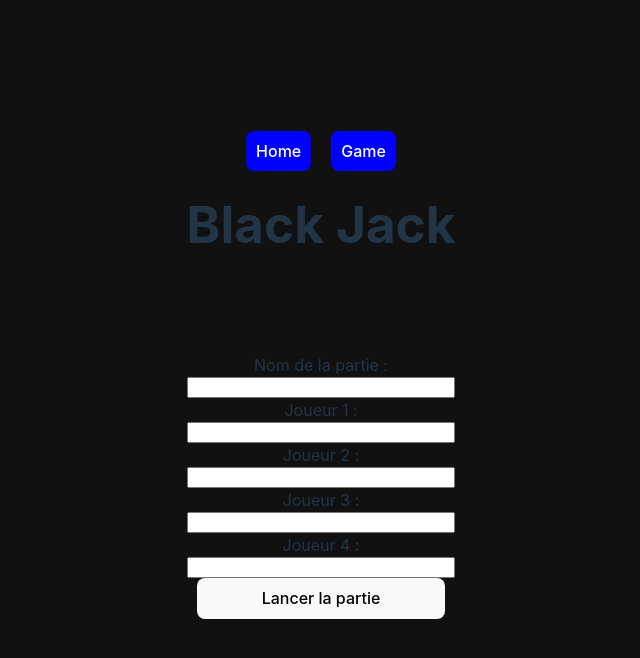
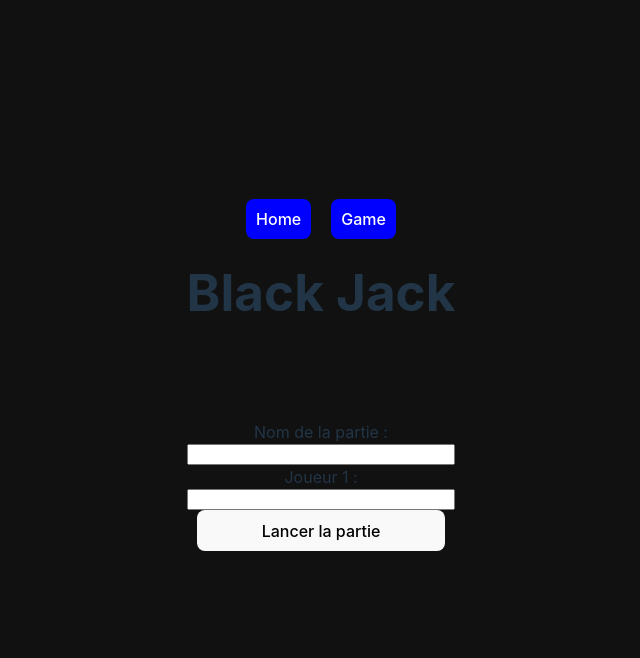
Before and after one commit to Kant1-18/BlackJack-Final, a React (Vite) app in the folder Frontend/: page / in a window 1280 px wide. Shown: the top 658 px of the page, without its empty margins (319-959 px from the left). Built offline with nearby package versions, Linux system fonts and the light colour scheme.

Commit message:
gestion du nombre illimité de joueurs

```diff
--- a/Frontend/package.json
+++ b/Frontend/package.json
@@ -12,7 +12,8 @@
   "dependencies": {
     "react": "^18.3.1",
     "react-dom": "^18.3.1",
-    "react-router-dom": "^6.27.0"
+    "react-router-dom": "^6.27.0",
+    "router": "^1.3.8"
   },
   "devDependencies": {
     "@eslint/js": "^9.13.0",
--- a/Frontend/src/pages/Home.jsx
+++ b/Frontend/src/pages/Home.jsx
@@ -3,17 +3,25 @@ import useCreateGame from "../hooks/useCreateGame";
 
 function App() {
   const [inputValue, setInputValue] = useState('');
-  const [player1, setPlayer1] = useState('');
-  const [player2, setPlayer2] = useState('');
-  const [player3, setPlayer3] = useState('');
-  const [player4, setPlayer4] = useState('');
+  const [players, setPlayers] = useState(['']); // Initialiser avec un champ vide pour le premier joueur
 
   const { createGame } = useCreateGame();
 
+  const handlePlayerChange = (index, value) => {
+    const newPlayers = [...players];
+    newPlayers[index] = value;
+    setPlayers(newPlayers);
+
+    // Ajouter un nouveau champ d'entrée si le dernier champ est rempli
+    if (index === players.length - 1 && value !== '') {
+      setPlayers([...newPlayers, '']);
+    }
+  };
+
   const handleCreateGame = () => {
-    createGame(inputValue, [player1, player2, player3, player4]);
-    console.log(createGame)
-
+    // Filtrer les joueurs vides et envoyer la liste au backend
+    const filteredPlayers = players.filter((player) => player !== '');
+    createGame(inputValue, filteredPlayers);
   };
 
   return (
@@ -29,33 +37,16 @@ function App() {
           onChange={(e) => setInputValue(e.target.value)}
         />
 
-        <label>Joueur 1 :</label>
-        <input
-          type="text"
-          value={player1}
-          onChange={(e) => setPlayer1(e.target.value)}
-        />
-
-        <label>Joueur 2 :</label>
-        <input
-          type="text"
-          value={player2}
-          onChange={(e) => setPlayer2(e.target.value)}
-        />
-
-        <label>Joueur 3 :</label>
-        <input
-          type="text"
-          value={player3}
-          onChange={(e) => setPlayer3(e.target.value)}
-        />
-
-        <label>Joueur 4 :</label>
-        <input
-          type="text"
-          value={player4}
-          onChange={(e) => setPlayer4(e.target.value)}
-        />
+        {players.map((player, index) => (
+          <div className="home-main-container" key={index}>
+            <label>Joueur {index + 1} :</label>
+            <input
+              type="text"
+              value={player}
+              onChange={(e) => handlePlayerChange(index, e.target.value)}
+            />
+          </div>
+        ))}
 
         <button onClick={handleCreateGame}>Lancer la partie</button>
       </div>
```
Also changed, not shown: 1 other file (tests, documents, lock files or other folders).
